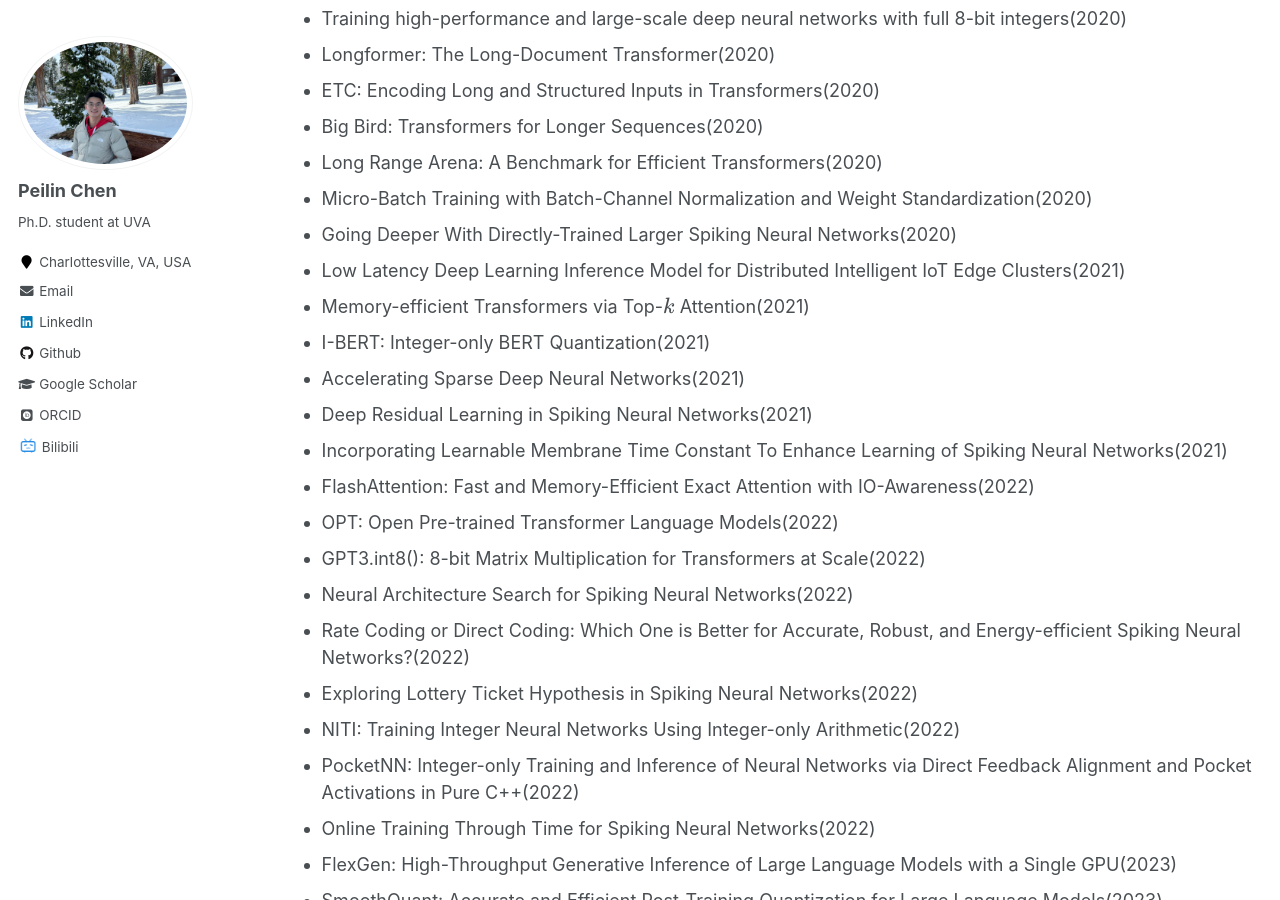
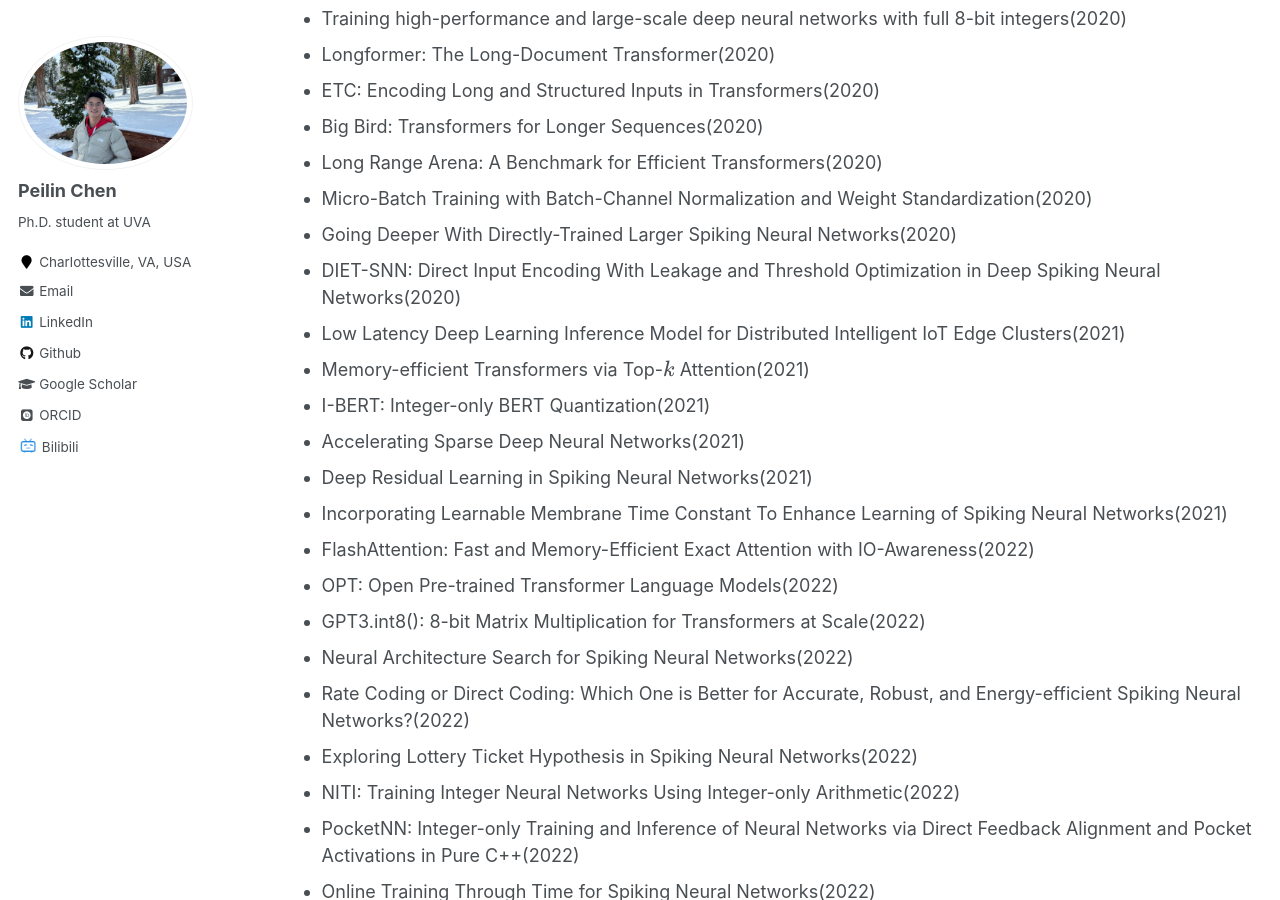
Before and after one commit to peilin-chen/peilin-chen.github.io, a Jekyll site: the page built from _pages/reading list.md, in a window 1280 px wide and 900 px high, scrolled down 11589 px. Built offline with Jekyll 4.4.1, drawn with Linux system fonts in a browser that asks for light colours; some web fonts are replaced; formulas are drawn with MathJax 3.

Commit message:
Update reading list.md

```diff
--- a/_pages/reading list.md
+++ b/_pages/reading list.md
@@ -272,6 +272,7 @@ author_profile: true
   - Long Range Arena: A Benchmark for Efficient Transformers(2020)
   - Micro-Batch Training with Batch-Channel Normalization and Weight Standardization(2020)
   - Going Deeper With Directly-Trained Larger Spiking Neural Networks(2020)
+  - DIET-SNN: Direct Input Encoding With Leakage and Threshold Optimization in Deep Spiking Neural Networks(2020)
   - Low Latency Deep Learning Inference Model for Distributed Intelligent IoT Edge Clusters(2021)
   - Memory-efficient Transformers via Top-$k$ Attention(2021)
   - I-BERT: Integer-only BERT Quantization(2021)
```
